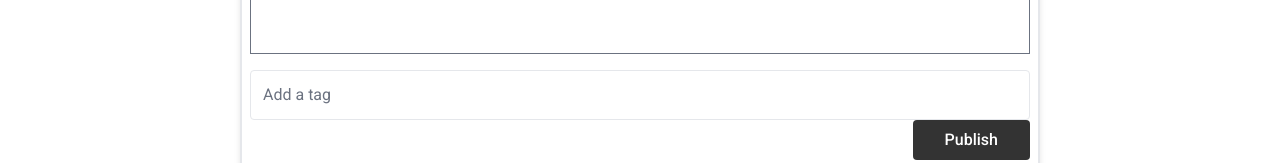
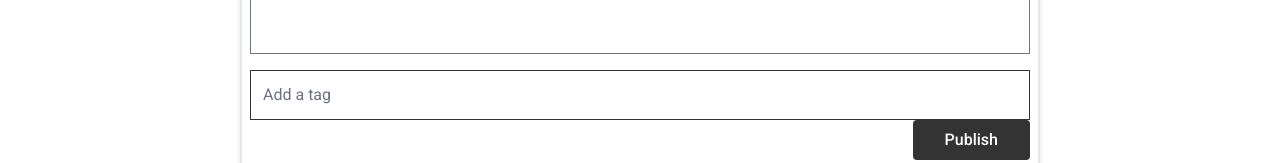
Before and after one commit to Griunvald/travel_app_client, a React (Vite) app in the folder client/: page /current-trip in a window 1280 px wide. Shown: the part 1077-1240 px from the top of the page. Built offline with nearby package versions, Linux system fonts and the light colour scheme.

Commit message:
Chahge border and margin in Tags area component

```diff
--- a/client/src/components/common/TagsArea.jsx
+++ b/client/src/components/common/TagsArea.jsx
@@ -28,7 +28,7 @@ const TagsArea = () => {
 
   return (
     <div className="flex flex-col space-y-4">
-      <div className="relative flex flex-wrap items-center p-2 space-x-2 border rounded bg-white">
+      <div className="relative flex flex-wrap items-center p-2 space-x-2 border border-primary bg-white">
         {tags.map((tag, index) => (
           <Tag key={index} label={tag} onRemove={() => handleRemoveTag(index)} />
         ))}
```
